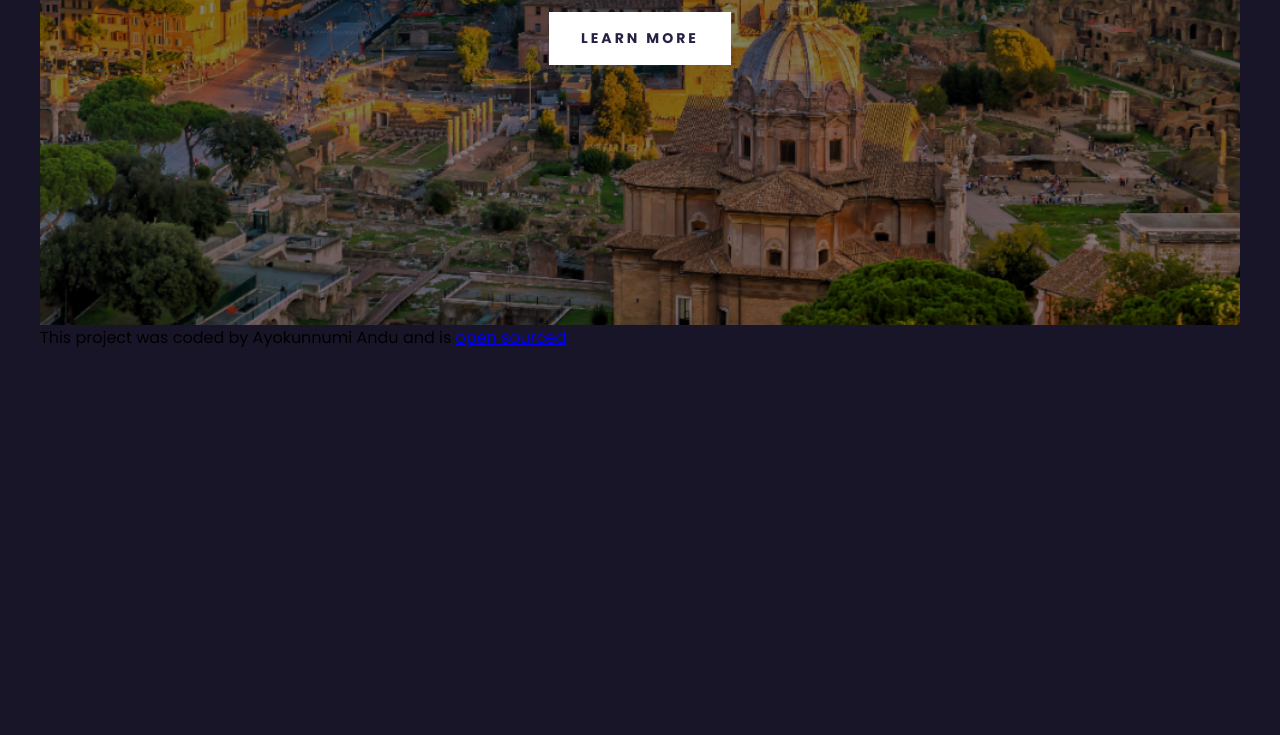
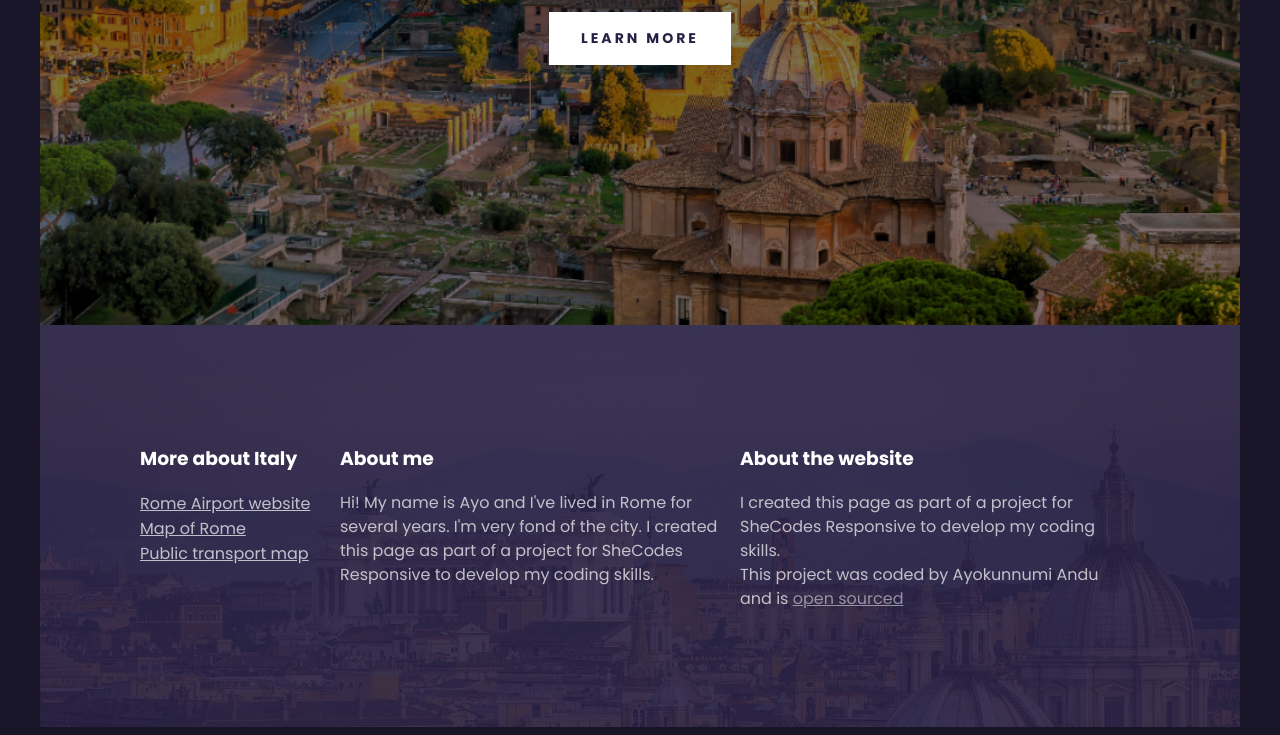
Before and after one commit to Ayokunnumi247/Rome-travel-project, a plain HTML site: page index.html in a window 1280 px wide. Shown: the part 480-1215 px from the top of the page. Before the commit the page ends 838 px from the top, so only its background shows below. Drawn offline with Linux system fonts and the light colour scheme.

Commit message:
Added footer

```diff
--- a/index.html
+++ b/index.html
@@ -22,8 +22,49 @@
         <a href="#">Learn more</a>
       </header>
       <footer>
-        This project was coded by Ayokunnumi Andu and is
-        <a href="#">open sourced</a>
+        <section class="grid">
+            <div>
+          <h3>More about Italy</h3>
+          <ul>
+            <li>
+              <a
+                href="https://www.adr.it/web/aeroporti-di-roma-en"
+                target="_blank"
+                >Rome Airport website</a
+              >
+            </li>
+            <li>
+              <a
+                href="https://www.google.com/maps/place/Rome,+Metropolitan+City+of+Rome+Capital,+Italy/@41.9100711,12.5359979,11z/data=!3m1!4b1!4m6!3m5!1s0x132f6196f9928ebb:0xb90f770693656e38!8m2!3d41.8967068!4d12.4822025!16zL20vMDZjNjI?entry=ttu"
+                target="_blank"
+                >Map of Rome</a
+              >
+            </li>
+            <li>
+              <a href="https://www.atac.roma.it/en/utility/maps" target="_blank"
+                >Public transport map</a
+              >
+            </li>
+          </ul>
+        </div>
+          <div>
+            <h3>About me</h3>
+            <p>
+              Hi! My name is Ayo and I've lived in Rome for several years. I'm
+              very fond of the city. I created this page as part of a project
+              for SheCodes Responsive to develop my coding skills.
+            </p>
+          </div>
+          <div>
+            <h3>About the website</h3>
+            <p>
+              I created this page as part of a project for SheCodes Responsive
+              to develop my coding skills.
+            </br>
+            This project was coded by Ayokunnumi Andu and is
+            <a href="#" target="_blank">open sourced</a>
+           </p> </div>
+        </section>
       </footer>
     </div>
   </body>
--- a/src/style.css
+++ b/src/style.css
@@ -4,6 +4,10 @@ body {
 }
 .container {
   max-width: 1200px;
+  margin: 0 auto;
+}
+section {
+  max-width: 1000px;
   margin: 0 auto;
 }
 header {
@@ -48,6 +52,43 @@ header a {
   margin-top: 32px;
   display: inline-block;
 }
+footer {
+  color: white;
+  background: linear-gradient(rgba(39, 32, 68, 0.9), rgba(39, 32, 68, 0.9)),
+    url("/images/rome.jpg");
+  background-repeat: no-repeat;
+  background-size: cover;
+  padding: 100px 0;
+}
+
+footer p {
+  font-size: 16px;
+  font-weight: 400;
+  line-height: 24px;
+  opacity: 0.7;
+  margin-right: 20px;
+}
+
+footer ul {
+  padding: 0;
+}
+
+footer li {
+  list-style-type: none;
+  margin: 0;
+  padding: 0;
+}
+
+footer a {
+  color: white;
+  opacity: 0.7;
+}
+
+.grid {
+  display: grid;
+  grid-template-columns: 1fr 2fr 2fr;
+}
+
 @media (max-width: 900px) {
   header {
     padding: 200px 0;
```
Also changed, not shown: images/rome.jpg (added).
